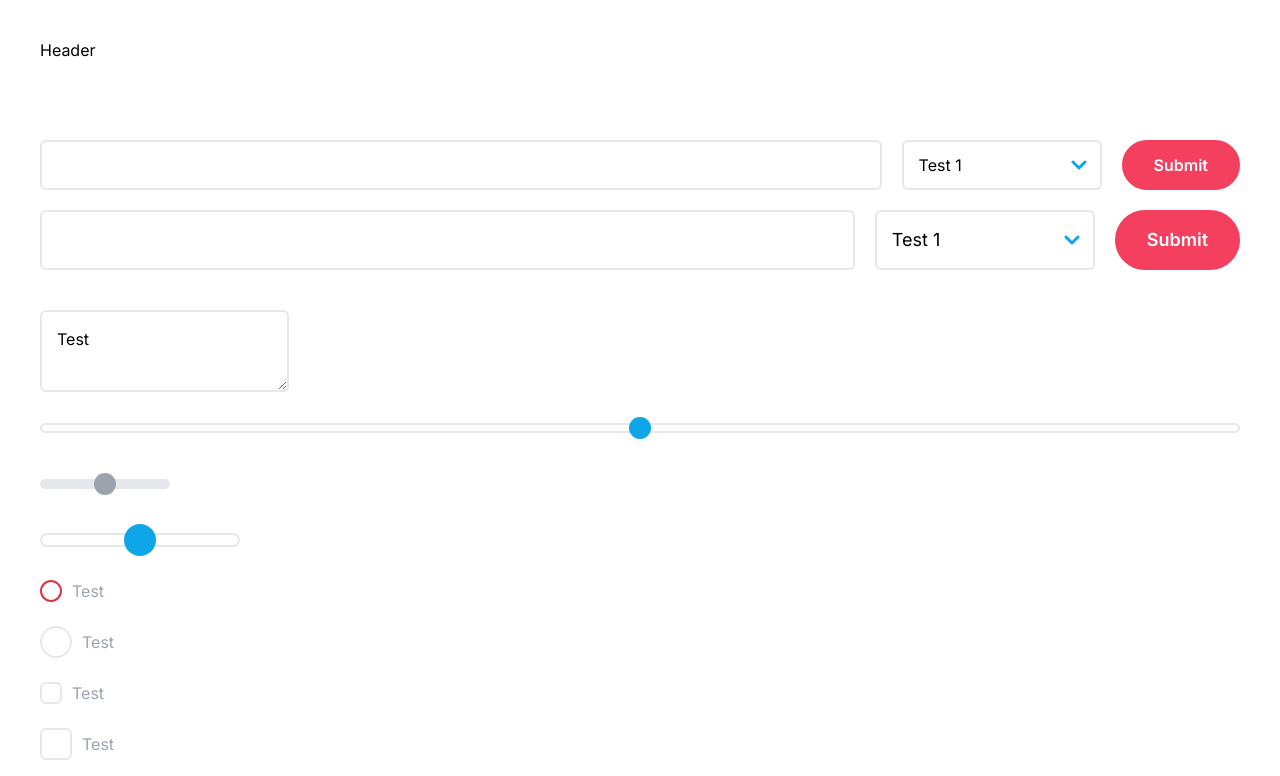
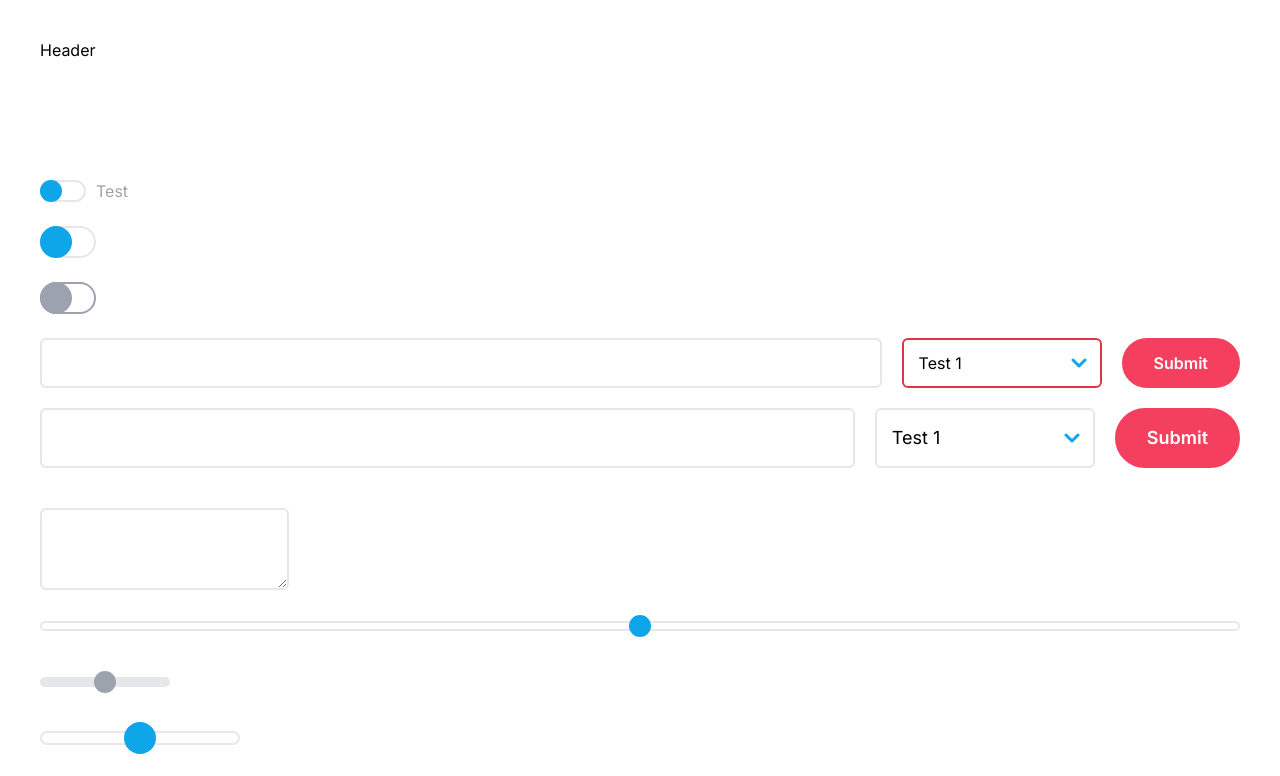
Before and after one commit to cherry-design-system/styled-components, a Next.js app: page / in a window 1280 px wide. Shown: the top 776 px of the page. Built offline with nearby package versions, Linux system fonts and the light colour scheme.

Commit message:
feat: toggle component

```diff
--- /dev/null
+++ b/src/app/components/cherry/toggle.tsx
@@ -0,0 +1,149 @@
+"use client";
+import React from "react";
+import styled from "styled-components";
+import { Theme } from "@/app/theme";
+import { StyledInputWrapper, StyledLabel } from "./input";
+import { resetButton, statusBorderStyles } from "./utils/global";
+
+interface ToggleProps extends React.InputHTMLAttributes<HTMLInputElement> {
+	children?: React.ReactNode;
+	type?: "checkbox" | "radio";
+	$label?: string;
+	$size?: "default" | "big";
+	$error?: boolean;
+	$success?: boolean;
+	$fullWidth?: boolean;
+	theme?: Theme;
+}
+
+const StyledToggleWrapper = styled.span<ToggleProps>`
+	display: inline-block;
+	margin: auto 0;
+	position: relative;
+	vertical-align: middle;
+`;
+
+const StyledFakeToggle = styled.span<ToggleProps>`
+	display: block;
+	border: solid 2px ${({ theme }) => theme.colors.grayLight};
+	background: ${({ theme }) => theme.colors.light};
+	border-radius: 30px;
+	pointer-events: none;
+	transition: all 0.3s ease;
+	box-shadow: 0 0 0 0 ${({ theme }) => theme.colors.secondaryLight};
+	transform: none;
+	width: ${({ $size }) => ($size === "big" ? "56px" : "46px")};
+	height: ${({ $size }) => ($size === "big" ? "32px" : "22px")};
+
+	${({ $error, $success, theme }) => {
+		return statusBorderStyles(
+			$error ? true : false,
+			$success ? true : false,
+			theme,
+		);
+	}}
+
+	&::before,
+	&::after {
+		content: "";
+		display: block;
+		position: absolute;
+	}
+
+	&::before {
+		top: 5px;
+		left: 5px;
+		width: calc(100% - 10px);
+		height: calc(100% - 10px);
+		max-width: 0;
+		border-radius: 30px;
+		transition: all 0.3s ease;
+		background: ${({ theme }) => theme.colors.light};
+	}
+
+	&::after {
+		left: 0;
+		top: 0;
+		border-radius: 50%;
+		transition: all 0.3s ease;
+		transform: translateX(0);
+		background: ${({ theme }) => theme.colors.secondary};
+		width: ${({ $size }) => ($size === "big" ? "32px" : "22px")};
+		height: ${({ $size }) => ($size === "big" ? "32px" : "22px")};
+	}
+`;
+
+const StyledToggle = styled.input<ToggleProps>`
+	${resetButton};
+	position: absolute;
+	left: 0;
+	top: 0;
+	width: 100%;
+	height: 100%;
+	outline: none;
+	z-index: 10;
+
+	&:checked ~ .fake-toggle {
+		&::before {
+			max-width: 46px;
+			background: ${({ theme }) => theme.colors.secondaryLight};
+		}
+
+		&::after {
+			transform: translateX(25px);
+		}
+	}
+
+	@media (hover: hover) {
+		&:hover:not([disabled]) ~ .fake-toggle {
+			border-color: ${({ theme }) => theme.colors.secondary};
+		}
+	}
+
+	&:focus:not([disabled]) ~ .fake-toggle {
+		outline: none;
+		border-color: ${({ theme }) => theme.colors.secondary};
+		box-shadow: 0 0 0 4px ${({ theme }) => theme.colors.secondaryLight};
+	}
+
+	&:active:not([disabled]) ~ .fake-toggle {
+		box-shadow: 0 0 0 2px ${({ theme }) => theme.colors.secondaryLight};
+	}
+
+	${({ disabled, theme }) =>
+		disabled &&
+		`cursor: not-allowed;
+
+		& ~ .fake-toggle {
+			border-color: ${theme.colors.gray};
+
+			&:before {
+				background: ${theme.colors.grayLight};
+			}
+
+			&:after {
+				background: ${theme.colors.gray};
+			}
+		}`}
+`;
+
+function Toggle({ ...props }: ToggleProps) {
+	return (
+		<StyledInputWrapper $fullWidth={props.$fullWidth}>
+			<StyledToggleWrapper>
+				<StyledToggle {...props} type="checkbox" />
+				<StyledFakeToggle
+					$error={props.$error}
+					$success={props.$success}
+					className="fake-toggle"
+					$size={props.$size}
+				/>
+			</StyledToggleWrapper>
+			{props.$label && (
+				<StyledLabel htmlFor={props.id}>{props.$label}</StyledLabel>
+			)}
+		</StyledInputWrapper>
+	);
+}
+
+export { Toggle };
--- a/src/app/page.tsx
+++ b/src/app/page.tsx
@@ -5,8 +5,9 @@ import { Button } from "@/app/components/cherry/button";
 import { Input } from "@/app/components/cherry/input";
 import { RangeSlider } from "@/app/components/cherry/range-slider";
 import { Textarea } from "@/app/components/cherry/textarea";
-import { Select } from "./components/cherry/select";
-import { Flex } from "./components/cherry/Flex";
+import { Select } from "@/app/components/cherry/select";
+import { Flex } from "@/app/components/cherry/Flex";
+import { Toggle } from "@/app/components/cherry/toggle";
 
 export const metadata: Metadata = {
 	title: "Cherry",
@@ -17,9 +18,31 @@ export default function Home() {
 	return (
 		<main>
 			<Container>
+				<br />
+				<br />
+				<Toggle
+					type="checkbox"
+					id="test-x"
+					name="text-x"
+					$label="Test"
+				/>
+				<br />
+				<br />
+				<Toggle type="checkbox" id="test-y" name="text-y" $size="big" />
+				<br />
+				<br />
+				<Toggle
+					type="checkbox"
+					id="test-a"
+					name="text-a"
+					$size="big"
+					disabled
+				/>
+				<br />
+				<br />
 				<Flex $gap="20px" $wrap="nowrap">
 					<Input $fullWidth />
-					<Select>
+					<Select $error>
 						<option value="1">Test 1</option>
 						<option value="2">Test 2</option>
 						<option value="3">Test 3</option>
@@ -38,7 +61,7 @@ export default function Home() {
 				</Flex>
 				<br />
 				<br />
-				<Textarea>Test</Textarea>
+				<Textarea />
 				<br />
 				<br />
 				<RangeSlider $fullWidth />
```
